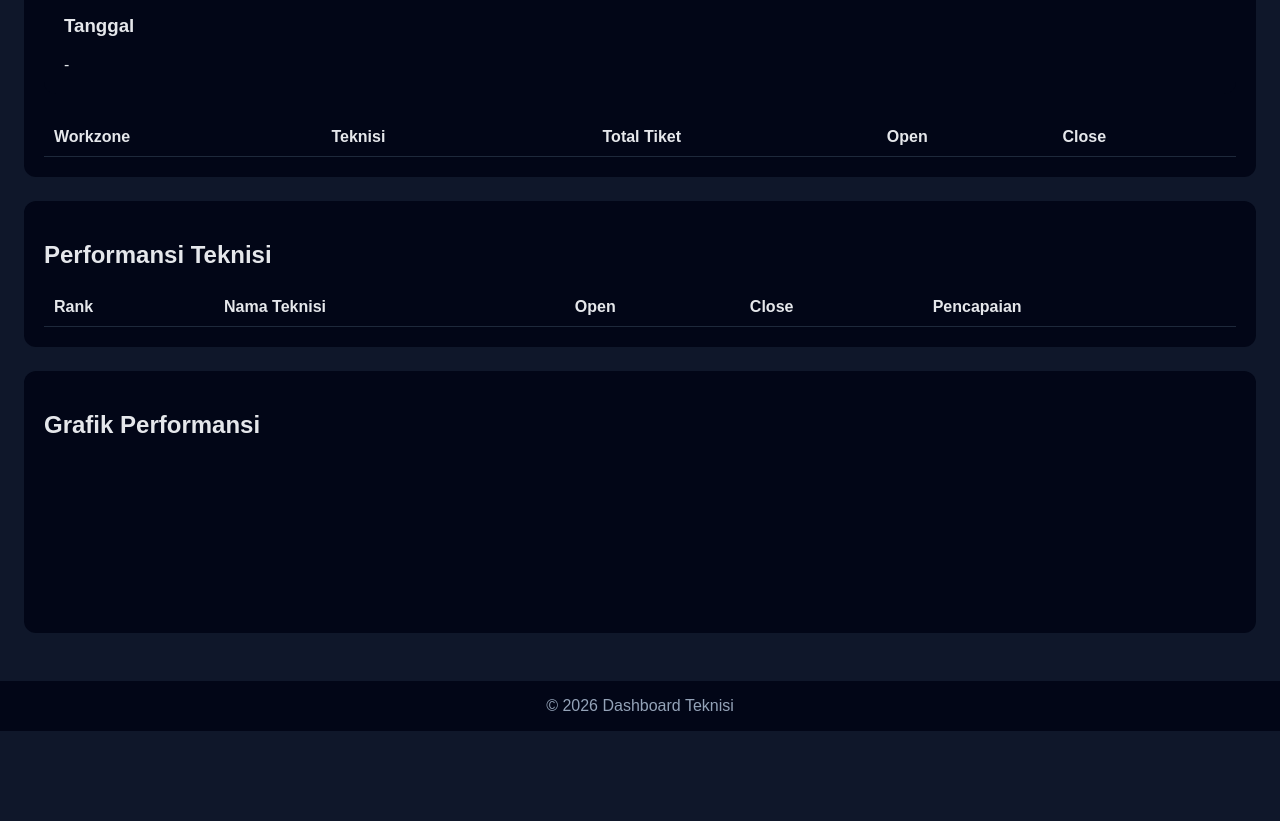
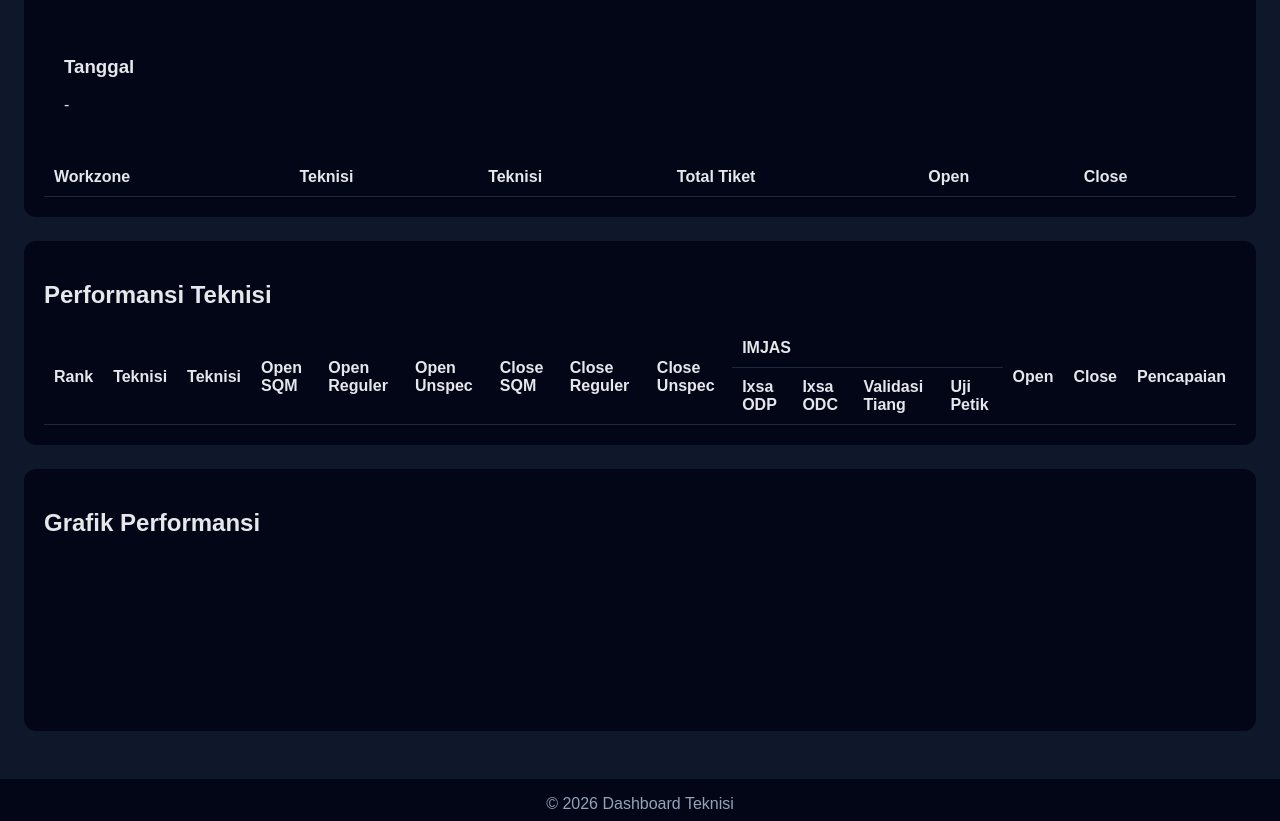
Before and after one commit to PERFORMANSI-TEKNISI/PERFORMANSI-TEKNISI.github.io, a plain HTML site: page index.html in a window 1280 px wide. Shown: the part 550-1371 px from the top of the page. Before the commit the page ends 1281 px from the top, so only its background shows below. Drawn offline with nearby package versions, Linux system fonts and the light colour scheme; no server answers.

Commit message:
Update index.html

```diff
--- a/index.html
+++ b/index.html
@@ -4,11 +4,12 @@
   <meta charset="UTF-8">
   <title>Dashboard Teknisi</title>
   <link rel="stylesheet" href="style.css">
+  <script src="https://cdn.jsdelivr.net/npm/chart.js"></script>
 </head>
 <body>
-
 <header>
   <h1>Dashboard Performansi Teknisi</h1>
+  <h3>HSA Palembang ULU</h3>
   <p>Monitoring Open, Close, dan Proggres Kerja</p>
 </header>
 
@@ -54,7 +55,7 @@
         <tr>
           <th>Workzone</th>
           <th>Teknisi</th>
-          <th></th>
+          <th>Teknisi</th>
           <th>Total Tiket</th>
           <th>Open</th>
           <th>Close</th>
@@ -75,15 +76,36 @@
   <section class="card">
   <h2>Performansi Teknisi</h2>
   <table>
-    <thead>
-      <tr>
-        <th>Rank</th>
-        <th>Nama Teknisi</th>
-        <th>Open</th>
-        <th>Close</th>
-        <th>Pencapaian</th>
-      </tr>
-    </thead>
+   <thead>
+  <tr>
+    <th rowspan="2">Rank</th>
+    <th rowspan="2">Teknisi</th>
+    <th rowspan="2">Teknisi</th>
+
+    <th rowspan="2">Open SQM</th>
+    <th rowspan="2">Open Reguler</th>
+    <th rowspan="2">Open Unspec</th>
+
+    <th rowspan="2">Close SQM</th>
+    <th rowspan="2">Close Reguler</th>
+    <th rowspan="2">Close Unspec</th>
+
+    <!-- 🔥 GROUP HEADER -->
+    <th colspan="4">IMJAS</th>
+
+    <th rowspan="2">Open</th>
+    <th rowspan="2">Close</th>
+    <th rowspan="2">Pencapaian</th>
+  </tr>
+
+  <tr>
+    <!-- 🔽 SUB HEADER IMJAS -->
+    <th>Ixsa ODP</th>
+    <th>Ixsa ODC</th>
+    <th>Validasi Tiang</th>
+    <th>Uji Petik</th>
+  </tr>
+</thead>
     <tbody id="perfBody"></tbody>
   </table>
 </section>
@@ -99,5 +121,24 @@
 
 <script src="https://cdn.jsdelivr.net/npm/chart.js"></script>
 <script src="script.js"></script>
+
+  <!--DETAIL TIKET SALDO-->
+<div id="modalSaldo" class="modal">
+  <div class="modal-content">
+    <h3 id="modalTitle">Detail Saldo Tiket</h3>
+
+    <ul>
+      <li>SQM : <b id="mSQM">0</b></li>
+      <li>REGULER : <b id="mREG">0</b></li>
+      <li>UNSPEC : <b id="mUNS">0</b></li>
+    </ul>
+
+<!-- MINI CHART -->
+    <canvas id="miniChart" height="140"></canvas>
+
+    <button onclick="closeSaldo()">Tutup</button>
+  </div>
+</div>
+
 </body>
 </html>
```
